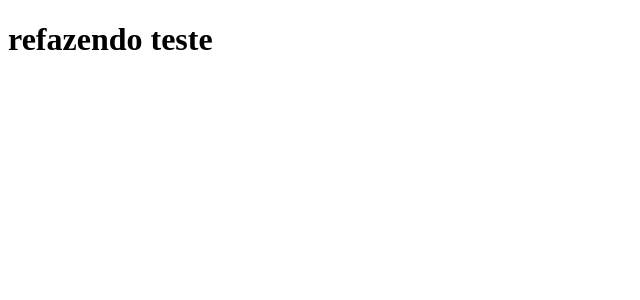
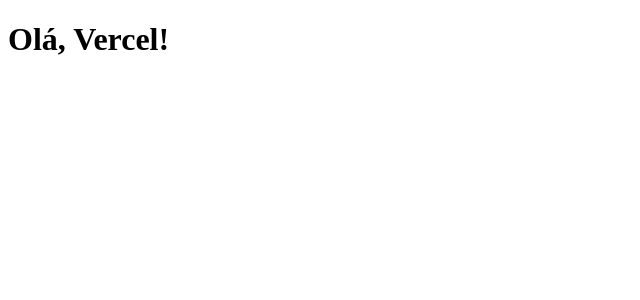
Before and after one commit to dicyp-eng/chow, a Next.js app: page / in a window 1280 px wide. Shown: the top 300 px of the page, without its empty margins (0-640 px from the left). Built offline with nearby package versions, Linux system fonts and the light colour scheme.

Commit message:
fix: restore pages/index.js with valid React code

```diff
--- a/pages/index.js
+++ b/pages/index.js
@@ -1,5 +1,7 @@
-function Home() {
-    return <h1>refazendo teste</h1>
+export default function Home() {
+  return (
+    <div>
+      <h1>Olá, Vercel!</h1>
+    </div>
+  );
 }
-
-export default Home;
```
